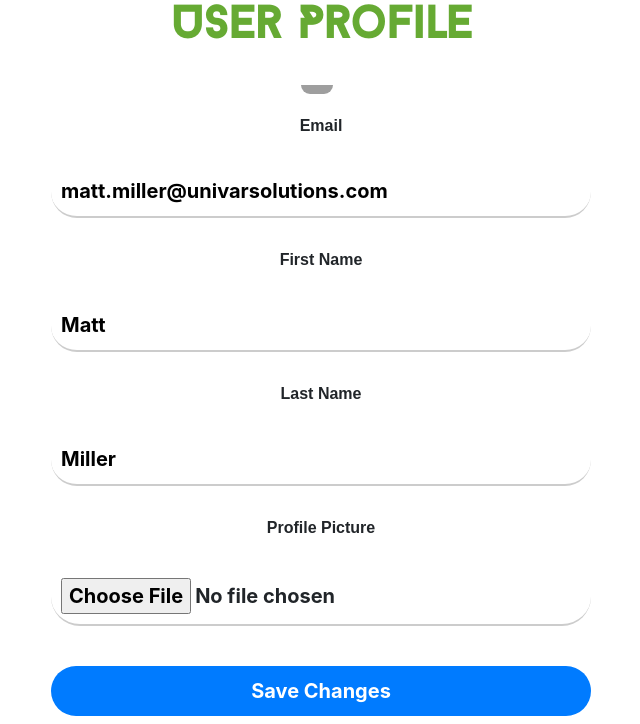
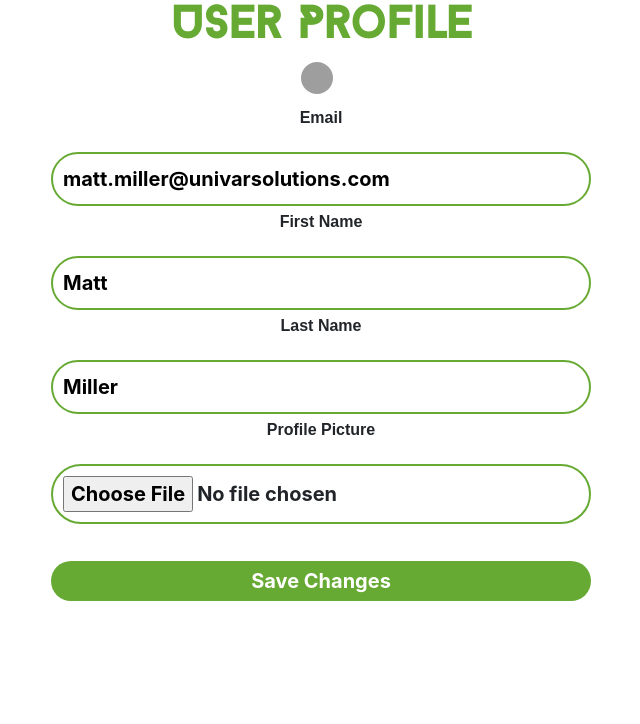
Before and after one commit to technicallyoutdoors/playlst, a Flask app: page /user_profile in a window 1280 px wide. Shown: the part 76-800 px from the top of the page, without its empty margins (319-959 px from the left). Run offline with Flask 3, Linux system fonts and the light colour scheme; a user stored in the database is signed in; some libraries are stand-ins or nearby versions; grey boxes are pictures that could not be loaded.

Commit message:
edited front end of the user profile and tv shows to be more consistent

```diff
--- a/website/templates/user_profile.html
+++ b/website/templates/user_profile.html
@@ -6,10 +6,11 @@
   <head>
     <title>User Profile</title>
     <style>
+
       .avatar1 {
         width: 200px;
-        height: 200px;
-        border-radius: 35%;
+        height: auto;
+        border-radius: 10%;
 
         object-position: center;
       }
@@ -25,7 +26,8 @@
       }
 
       label {
-        margin-top: 10px;
+        margin-top: 2px;
+        margin-bottom: 2px;
         font-weight: bold;
       }
 
@@ -33,20 +35,29 @@
       input[type="email"],
       input[type="file"] {
         padding: 10px;
-        margin-bottom: 20px;
-        border: none;
+        margin-bottom: 2px;
         border-radius: 35px;
-        border-bottom: 2px solid #ccc;
+        border-bottom: 2px solid #66AA33;
+        border-top: 2px solid #66AA33;
+        border-left: 2px solid #66AA33;
+        border-right: 2px solid #66AA33;
       }
 
       input[type="submit"] {
-        background-color: #007bff;
-        color: #fff;
-        padding: 10px 20px;
+        background-color: #66AA33;
+        color: white;
+        padding: 5px 5px;
         border: none;
+        font-size: 20px;
+        cursor: pointer;
+        font-weight: bold;
         border-radius: 35px;
         cursor: pointer;
-        margin-top: 20px;
+        margin-top: 35px;
+      }
+
+      input[type="submit"]:hover {
+        background-color: #518828;
       }
     </style>
   </head>
@@ -73,6 +84,8 @@
         <input type="file" id="profile_picture" name="profile_picture" accept="image/*">
 
         <input type="submit" name="edit_profile" value="Save Changes">
+
+
       </form>
     </div>
   </body>
@@ -93,15 +106,12 @@
             font-weight: bold;
           }
 
-
           li {
             justify-content: center;
             align-items: center;
           }
 
-            button:hover {
-              background-color: #0056b3;
-            }
+
           label {
             font-family: Arial, sans-serif;
             font-size: 16px;
@@ -158,7 +168,7 @@
               border-radius: 5px;
               box-shadow: 0 0 5px rgba(0, 0, 0, 0.2);
             }
-              @media (max-width: 480px) {
+            @media (max-width: 767px) {
               .card {
                 width: 100%; /* Set width to 100% to fill the screen */
                 margin: 20px 0; /* Set top and bottom margin to 20px, and remove horizontal margin */
@@ -205,25 +215,6 @@
               background-color: black;
               border-radius: 10px;
             }
-              img {
-                border-radius: 35px;
-                padding-top: 23px;
-                image-rendering: -webkit-optimize-contrast;
-              }
-              button {
-                background-color: #007bff;
-                color: white;
-                padding: 12px 24px;
-                border-radius: 35px;
-                border: none;
-                margin-top: 20px;
-                cursor: pointer;
-                font-size: 20px;
-                font-weight: bold;
-              }
-
-
-
         </style>
 
     </div>
```
Also changed, not shown: website/templates/tvshows.html (+4 -5 lines), instance/database.db, website/static/uploads/IMG_9174.jpeg (added), 1 other file. Lines whose indentation alone changed are shown as unchanged.
